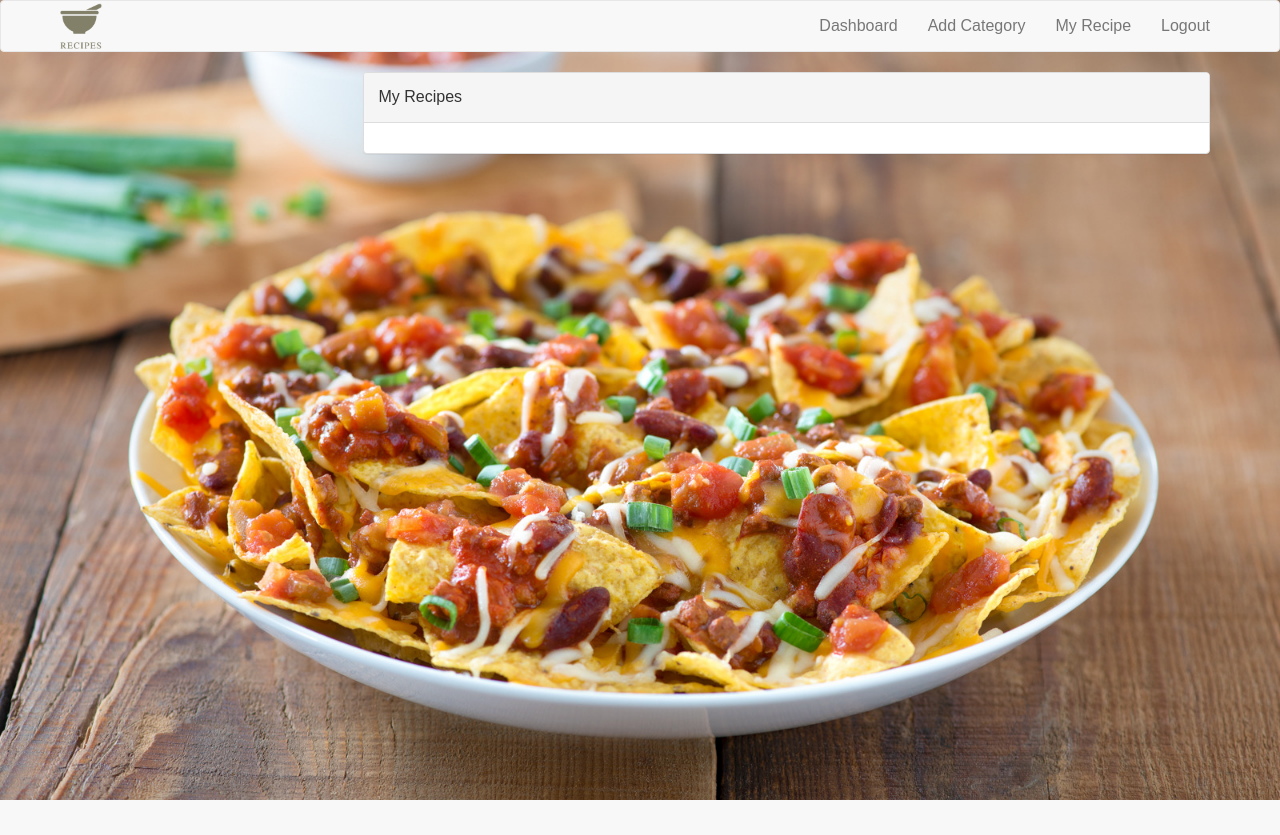
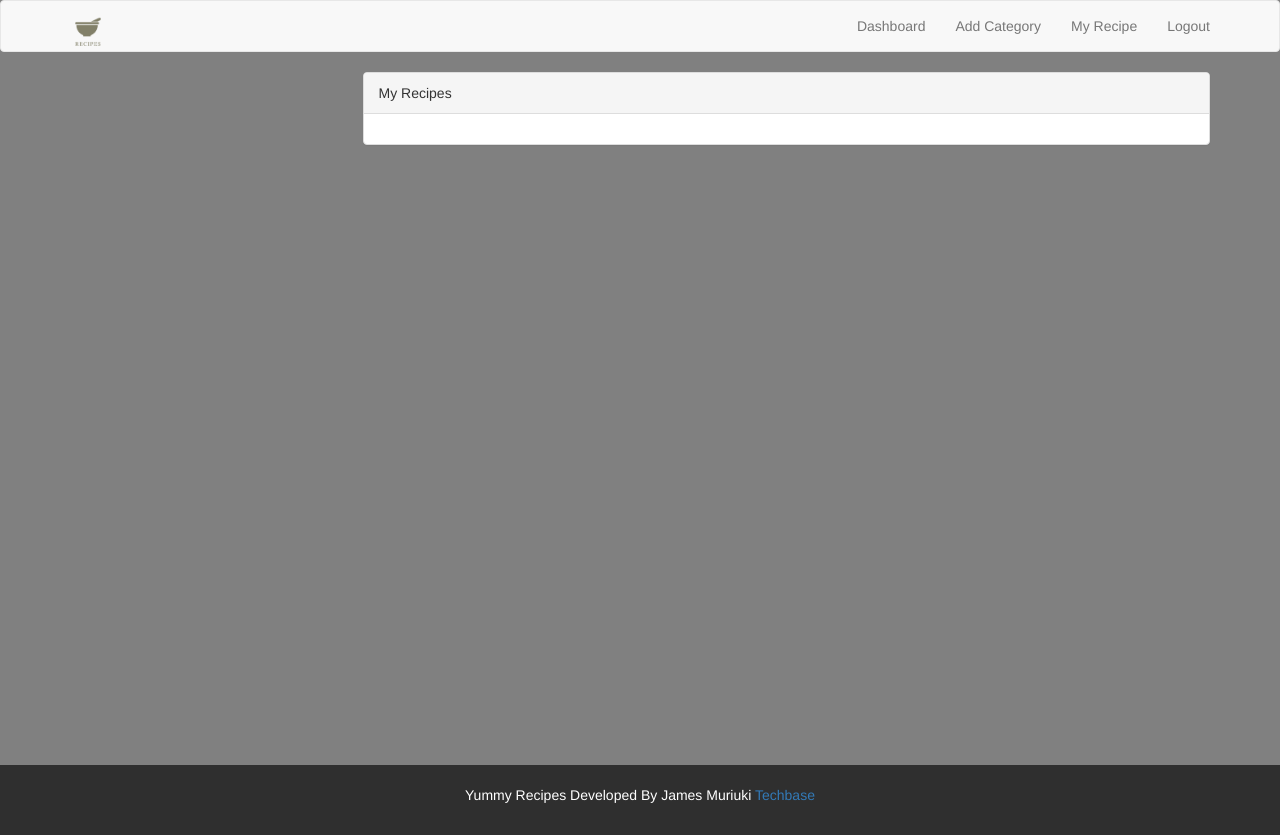
Before and after one commit to james947/Recipee-App-modernMvc-, a Python web app: template templates/viewRecipe.html in a window 1280 px wide. Before the commit the page ends 800 px from the top, so only its background shows below. Run offline with Jinja, Linux system fonts and the light colour scheme; the template is opened without the code that fills it, so the values that code supplies are empty.

Commit message:
Modified background and Add css inside head tags

```diff
--- a/templates/viewRecipe.html
+++ b/templates/viewRecipe.html
@@ -4,14 +4,34 @@
     <meta charset="UTF-8">
     <title>Yummy Recipes</title>
     <link rel="stylesheet" href="../static/css/bootstrap.css">
-    <link rel="stylesheet" href="../static/css/style.css">
+    <style>
+        body{
+            background-color: gray;
+
+        }
+
+        .bg-3 {
+        background-color:#2f2f2f;
+        color: #ffffff;
+        margin-top: 600px;
+        padding:20px;
+    }
+
+        .logo1{
+        height: 50px;
+        padding-left: 5px;
+        padding-right: 10px;
+        padding-bottom: 20px;
+    }
+
+
+    </style>
 </head>
 <body>
-
         <nav class="navbar navbar-default"><!--start of navbar-->
         <div class="container">
             <div class="navbar-header">
-                <a class="navbar-brand" href="#"><img src="../static/images/img.png" class="logo"></a>
+                <a class="navbar-brand" href="#"><img src="../static/images/img.png" class="logo1"></a>
             </div>
         <ul class="nav navbar-nav navbar-right">
             <li><a href="dashboard.html">Dashboard</a></li>
@@ -32,6 +52,9 @@
             </div>
         </div>
     </div>
+    <footer class="container-fluid bg-3 text-center">
+      <p>Yummy Recipes Developed By James Muriuki <a href="https://web.facebook.com/TechBase.co/">Techbase</a></p>
+    </footer>
     <script src="../static/js/bootstrap.js"></script>
     <script src="../static/js/jquery.min.js"></script>
 </body>
```
